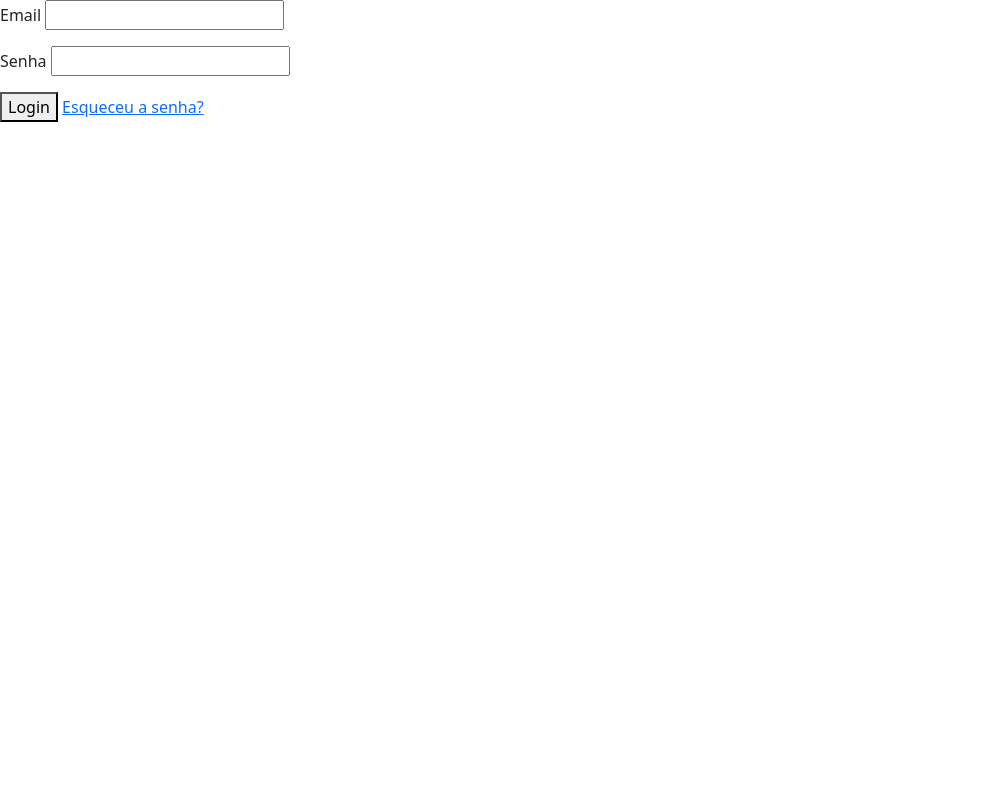
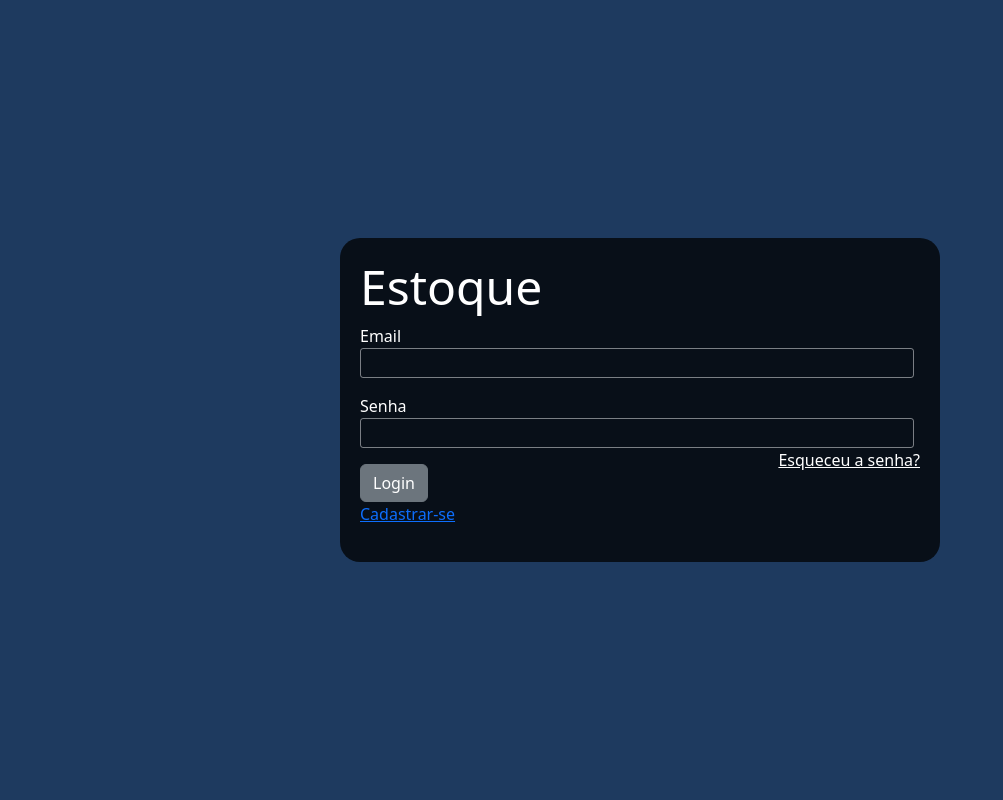
Before and after one commit to felipe-fjs/gerenciador_de_estoque, a Flask app: page / in a window 1280 px wide. Shown: the whole page, without its empty margins (0-1003 px from the left). Run offline with Flask 3, Linux system fonts and the light colour scheme; some libraries are stand-ins or nearby versions.

Commit message:
adicionando estilo à pagina de login

```diff
--- a/app/routes/stock.py
+++ b/app/routes/stock.py
@@ -179,3 +179,9 @@ def activate_product(id):
         db.session.close()
 
     return redirect(url_for('stock.get_product', id=id))
+
+
+@stock_route.route('/exportar')
+def export():
+    # retorna ao usuario um arquivo contendo as informações do estoque
+    return
--- /dev/null
+++ b/app/static/css/geral.css
@@ -0,0 +1,58 @@
+@charset "UTF-8";
+
+* {
+    padding: 0%;
+    margin: 0%;
+    box-sizing: border-box;
+}
+
+body,
+html {
+    width: 100vw;
+    height: 100vh;
+    background-color: #1E3A5F;
+}
+
+main {
+    width: 100%;
+    height: 100dvh;
+
+    display: flex;
+    flex-flow: row nowrap;
+    justify-content: center;
+    align-items: center;
+}
+
+section#login {
+    width: 80vw;
+    padding: 20px;
+    border-radius: 20px;
+    background-color: rgba(0, 0, 0, 0.75);
+
+    color: white;
+    transition: width .7s;
+    transition-timing-function: ease;
+}
+
+section#login>h1 {
+    font-size: 3em;
+    text-align: left;
+}
+
+section#login>form input {
+    color: white;
+    text-align: left;
+    padding-left: 5px;
+    width: 99%;
+    height: 30px;
+    background-color: rgba(255, 255, 255, 0);
+    border: 1px solid rgba(240, 242, 245, 0.49);
+    border-radius: 3px;
+
+}
+
+@media screen and (min-width: 600px) {
+    section#login {
+        width: 600px;
+    }
+}
--- a/app/templates/auth/base.html
+++ b/app/templates/auth/base.html
@@ -5,6 +5,7 @@
     <meta name="viewport" content="width=device-width, initial-scale=1.0">
     <title>{% block title %} {% endblock %}%</title>
     <link rel="stylesheet" href="{{ url_for('static', filename='css/bootstrap.min.css')}}">
+    <link rel="stylesheet" href="{{ url_for('static', filename='css/geral.css') }}">
     {% block head %} {% endblock %}
 </head>
 <body>
--- a/app/templates/auth/login.html
+++ b/app/templates/auth/login.html
@@ -2,7 +2,13 @@
 
 {% block title %} Login {% endblock %}
 
-{% block head %} {% endblock %}
+{% block head %}
+    <style>
+        .text-end {
+            float: right;
+        }
+    </style>
+{% endblock %}
 
 {% block content %}
     {% set messages = get_flashed_messages() %}
@@ -11,16 +17,25 @@
             {{ message }}
         {% endfor %}
     {% endif %}
+<main>
+    <section id="login">
+        <h1>Estoque</h1>
         <form action="{{ url_for('user.login') }}" method="post">
             <p>
-        <label for="email">Email</label>
+                <label for="email">Email</label><br>
                 <input type="email" name="email" id="email">
             </p>
             <p>
-        <label for="pwd">Senha</label>
+                <label for="pwd">Senha</label><br>
                 <input type="password" name="pwd" id="pwd">
+                <a href="{{ url_for('user.reset_pwd') }}" class="text-end text-reset">Esqueceu a senha?</a>
             </p>
-    <button type="submit">Login</button>
-    <a href="{{ url_for('user.reset_pwd') }}">Esqueceu a senha?</a>
+            <p>
+                <button type="submit" class="btn btn-secondary">Login</button><br>
+                <a href="{{ url_for('user.signup') }}">Cadastrar-se</a>
+            </p>
         </form>
+    </section>
+
+</main>
 {% endblock %}
```
Lines whose indentation alone changed are shown as unchanged.
